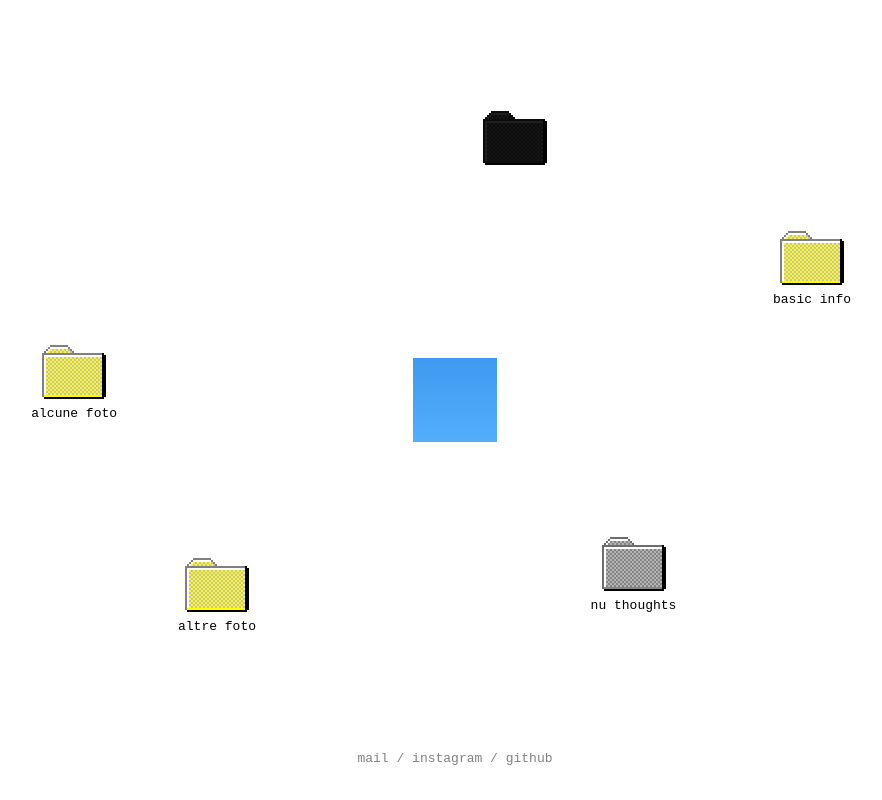
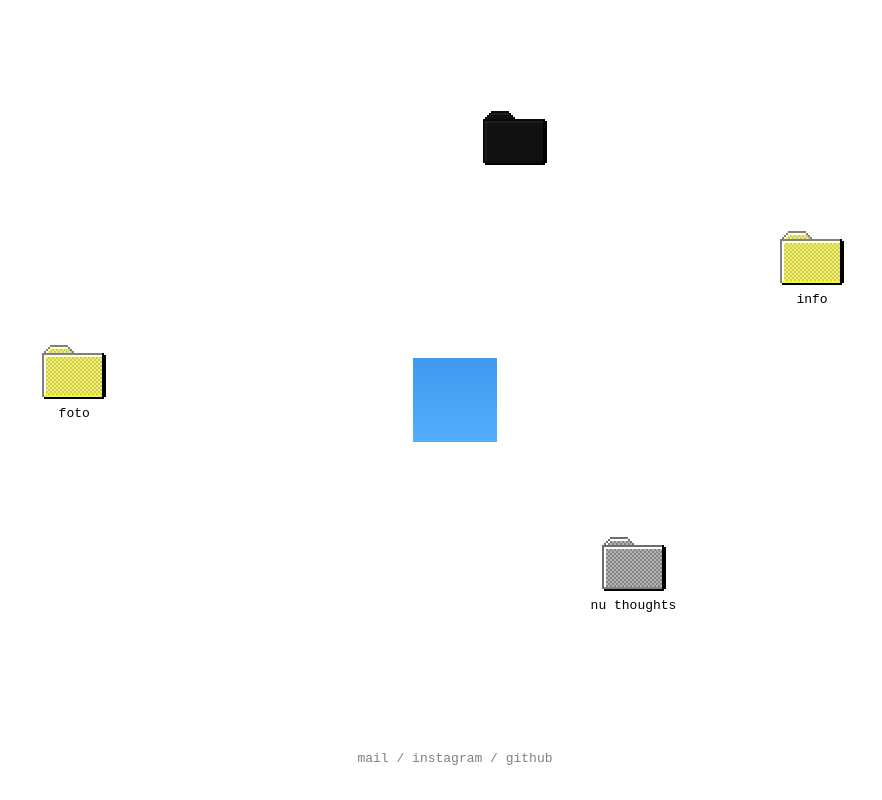
Before and after one commit to Acci4i0/-A, a plain HTML site: page index.html in a window 1280 px wide. Shown: the whole page, without its empty margins (185-1067 px from the left). Drawn offline with Linux system fonts and the light colour scheme; a web font is replaced by a local one.

Commit message:
Drop the 2Dgallery folder and shorten two labels
Removes the folder pointing at 2Dgallery from the desktop, and renames
"alcune foto" to "foto" and "basic info" to "info".

The remaining folders keep their original data-index values rather than
closing the gap left at 4. Those indices key the drag positions saved in
localStorage, so renumbering would hand the removed folder's stored
position to "info" for anyone who had already moved things around. The
restore loop skips indices it cannot find, so the hole is harmless.

```diff
--- a/index.html
+++ b/index.html
@@ -163,11 +163,11 @@
         <span class="folder-label">&#8203;</span>
       </a>
 
-      <!-- index 2 — x .18 y .48, icona gialla, label "alcune foto" -->
+      <!-- index 2 — x .18 y .48, icona gialla, label "foto" -->
       <a draggable="false" data-drag="true" data-index="2" class="folder-item"
          style="top:48%;left:18%;-webkit-touch-callout:none" href="https://acci4i0.github.io/3Dgallery/">
         <img draggable="false" src="assets/folder-default.png" width="64" height="64" class="pixelated">
-        <span class="folder-label">alcune foto</span>
+        <span class="folder-label">foto</span>
       </a>
 
       <!-- index 3 — x .5 y .5, stile Image 84x84, click -> modal, nessun href -->
@@ -176,18 +176,12 @@
         <img draggable="false" src="assets/icon-168.png" width="84" height="84" class="pixelated">
       </div>
 
-      <!-- index 4 — x .3 y .78, icona gialla, label "altre foto" (aggiunta, non presente nell'originale) -->
-      <a draggable="false" data-drag="true" data-index="4" class="folder-item"
-         style="top:78%;left:30%;-webkit-touch-callout:none" href="https://acci4i0.github.io/2Dgallery/">
-        <img draggable="false" src="assets/folder-default.png" width="64" height="64" class="pixelated">
-        <span class="folder-label">altre foto</span>
-      </a>
 
-      <!-- index 5 — x .8 y .32, icona gialla, label "basic info" (aggiunta, non presente nell'originale) -->
+      <!-- index 5 — x .8 y .32, icona gialla, label "info" (aggiunta, non presente nell'originale) -->
       <a draggable="false" data-drag="true" data-index="5" class="folder-item"
          style="top:32%;left:80%;-webkit-touch-callout:none" href="https://acci4i0.github.io/crossword/">
         <img draggable="false" src="assets/folder-default.png" width="64" height="64" class="pixelated">
-        <span class="folder-label">basic info</span>
+        <span class="folder-label">info</span>
       </a>
 
     </div>
```
